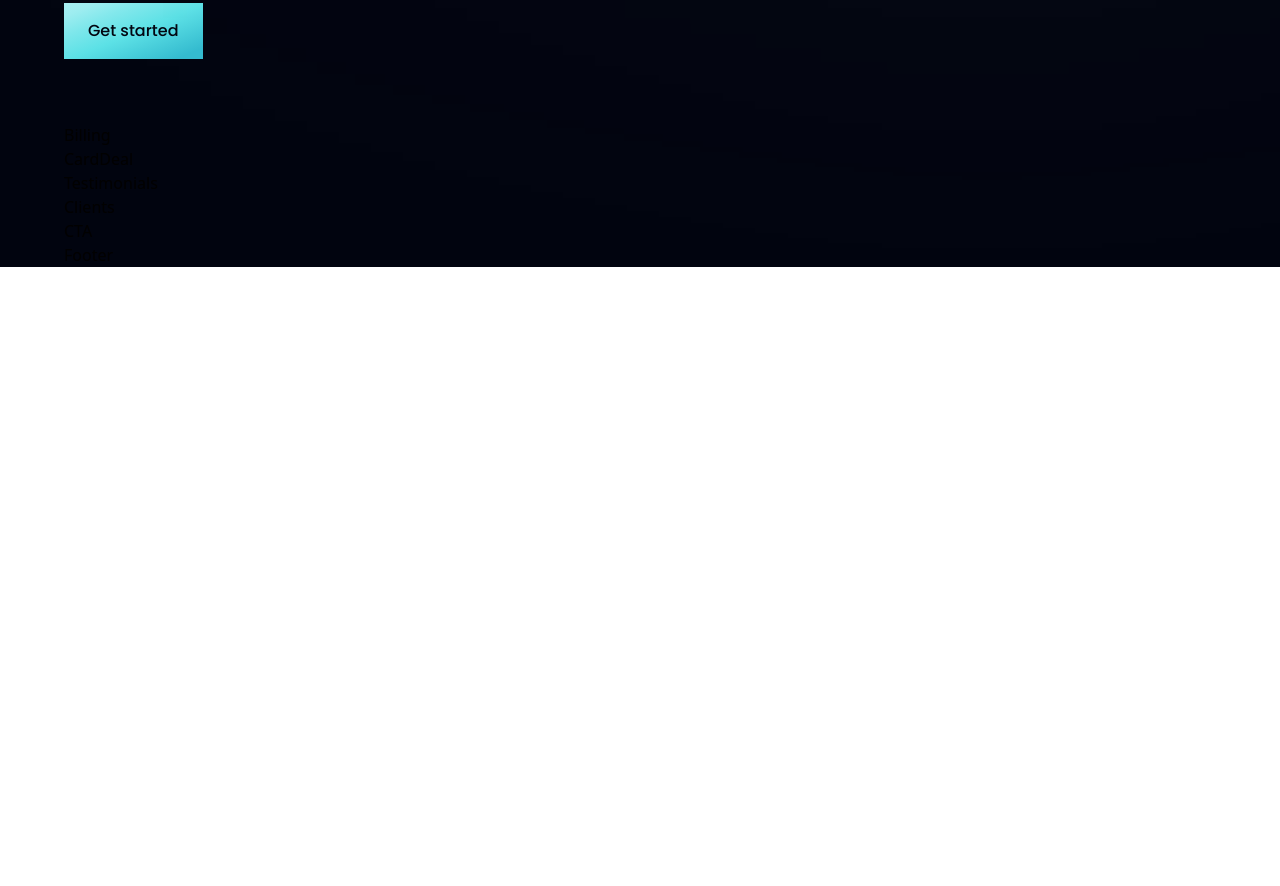
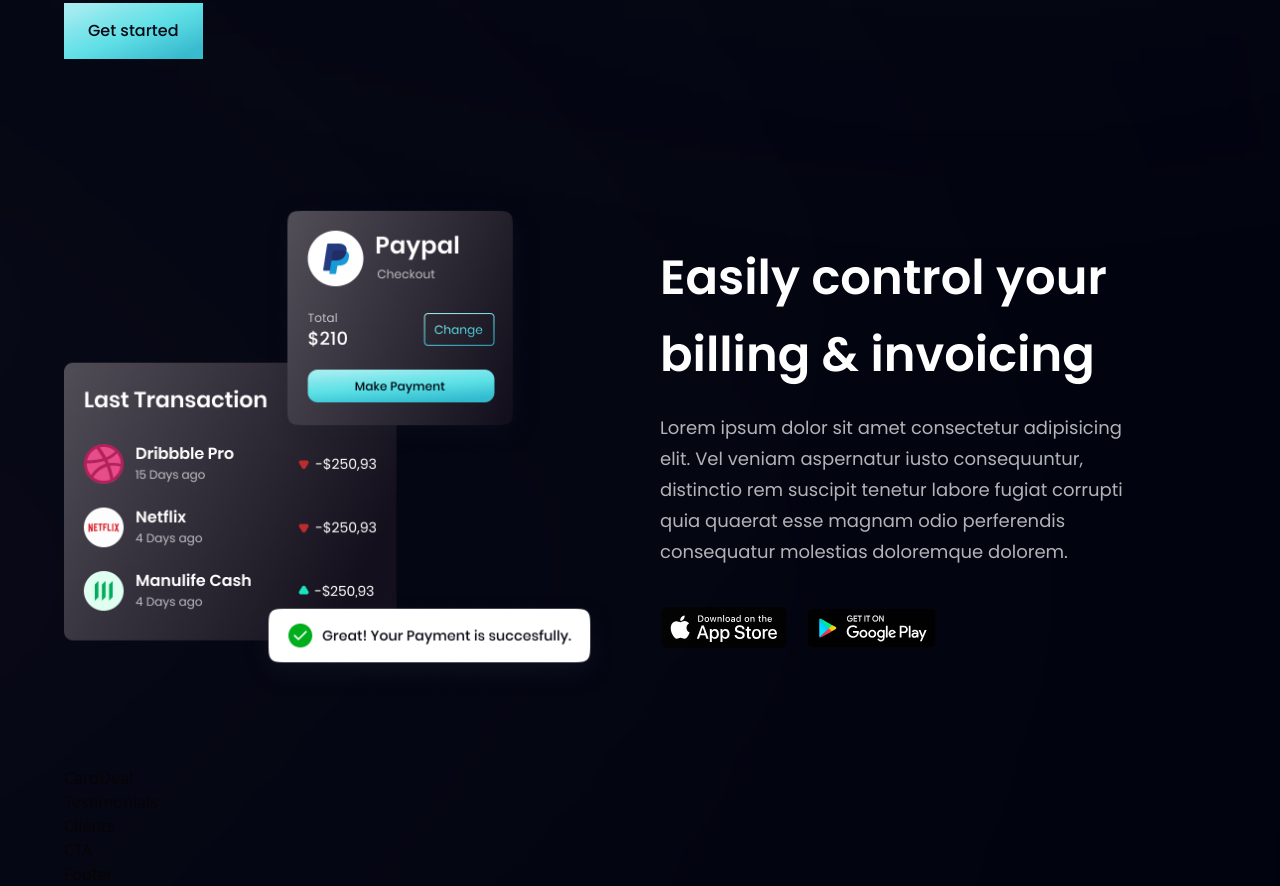
Before and after one commit to madilekci/modern-bank-app-landing, a React (Vite) app: page / in a window 1280 px wide. Shown: the part 1420-2306 px from the top of the page. Before the commit the page ends 1687 px from the top, so only its background shows below. Built offline with nearby package versions, Linux system fonts and the light colour scheme.

Commit message:
Implement billing section

```diff
--- a/src/components/Billing.jsx
+++ b/src/components/Billing.jsx
@@ -1,9 +1,32 @@
 import React from 'react'
 
-const Billing = () => {
-  return (
-    <div>Billing</div>
-  )
-}
+import { apple, bill, google } from '../assets';
+import styles, { layout } from '../style';
+
+
+const Billing = () => (
+  <section id='section' className={layout.sectionReverse}>
+    <div className={`${layout.sectionImgReverse}`}>
+      <img src={bill} alt="billing" className='w-[100%] h-[100%] relative z-[5]' />
+      <div className='absolute z-[3] -left-1/2 top-0 w-[50%] h-[50%] rounded-full white__gradient' />
+      <div className='absolute z-[0] -left-1/2 bottom-0 w-[50%] h-[50%] rounded-full pink__gradient' />
+    </div>
+
+    <div className={layout.sectionInfo}>
+      <h2 className={styles.heading2}>
+        Easily control your
+        <br className='sm:block hidden'/>
+        billing & invoicing
+      </h2>
+      <p className={`${styles.paragraph} max-w-[470px] mt-5`}>
+        Lorem ipsum dolor sit amet consectetur adipisicing elit. Vel veniam aspernatur iusto consequuntur, distinctio rem suscipit tenetur labore fugiat corrupti quia quaerat esse magnam odio perferendis consequatur molestias doloremque dolorem.
+      </p>
+      <div className='flex flex-row flex-wrap sm:mt-10 mt-6'>
+        <img src={apple} alt="app_store" className='w-[128px] h-[42px] object-contain mr-5 cursor-pointer' />
+        <img src={google} alt="google_play" className='w-[128px] h-[42px] object-contain mr-5 cursor-pointer' />
+      </div>
+    </div>
+  </section>
+)
 
 export default Billing
```
